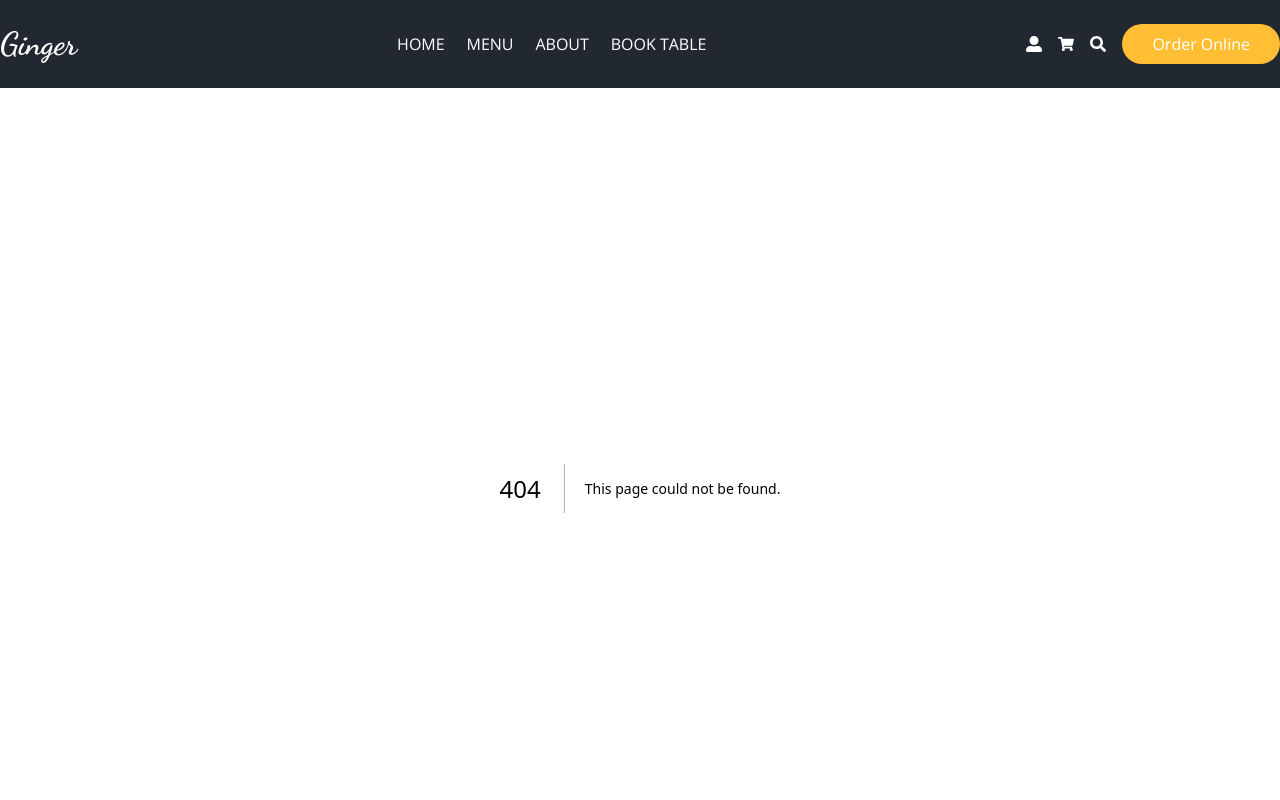
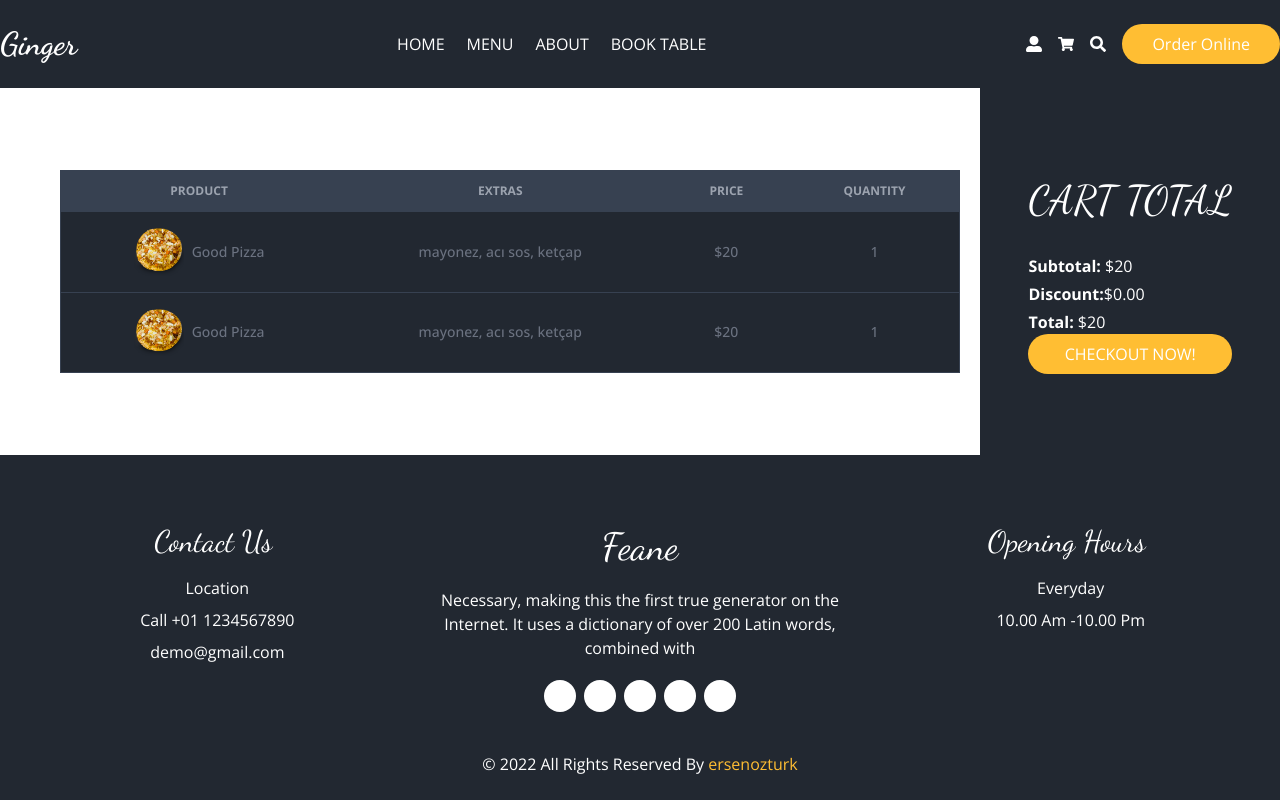
Before and after one commit to ersenozturk/full-stack-ordering-application, a Next.js app: page /cart in a window 1280 px wide. Before the commit this address had no page. Shown: the top 800 px of the page. Built offline with nearby package versions, Linux system fonts and the light colour scheme.

Commit message:
cart page created

```diff
--- a/components/layout/Header.jsx
+++ b/components/layout/Header.jsx
@@ -17,7 +17,6 @@
     setIsSearchModal(true);
   };
   const router = useRouter();
-  console.log(router.route);
   return (
     <header
       className={`h-[5.5rem] z-50 relative ${
@@ -54,12 +53,12 @@
           >
             <FaUserAlt />
           </Link>
-          <a
+          <Link
             className="transition ease-in-out delay-100 hover:text-primary"
-            href="#"
+            href="/cart"
           >
             <FaShoppingCart />
-          </a>
+          </Link>
           <button
             onClick={handleSearch}
             className="transition ease-in-out delay-200 hover:text-primary"
--- /dev/null
+++ b/pages/cart/index.jsx
@@ -0,0 +1,61 @@
+import Image from "next/image";
+import PrimayBtn from "../../components/ui/PrimayBtn";
+import Title from "../../components/ui/Title";
+
+const Cart = () => {
+  return (
+    <div className="min-h-[calc(100vh_-_433px)]">
+      <div className="flex justify-between items-center flex-col md:flex-row">
+        <div className="md:min-h-[calc(100vh_-_433px)] flex items-center flex-1 p-10 overflow-x-auto">
+          <table className="w-full mx-5 text-sm text-center text-gray-500 min-w-full">
+            <thead className="text-xs text-gray-400 bg-gray-700 uppercase">
+              <tr className="border border-gray-700">
+                <th scope="col" className="py-3 px-6">PRODUCT</th>
+                <th scope="col" className="py-3 px-6">EXTRAS</th>
+                <th scope="col" className="py-3 px-6">PRICE</th>
+                <th scope="col" className="py-3 px-6">QUANTITY</th>
+              </tr>
+            </thead>
+            <tbody>
+              <tr className="border border-gray-700 bg-secondary  hover:bg-primary transition-colors delay-100">
+                <td className="flex items-center justify-center gap-x-2 py-4 px-6 font-medium whitespace-nowrap hover:text-white transition-colors delay-100 " >
+                  <Image src="/images/food.png" alt="" width={50} height={50} />
+                  <span>Good Pizza</span>
+                </td>
+                <td className='py-4 px-6 font-medium whitespace-nowrap hover:text-white transition-colors delay-100' >
+                  mayonez, acı sos, ketçap
+                </td>
+                <td className="py-4 px-6 font-medium whitespace-nowrap hover:text-white transition-colors delay-100 ">$20</td>
+                <td className="py-4 px-6 font-medium whitespace-nowrap hover:text-white transition-colors delay-100 ">1</td>
+              </tr>
+              <tr className="border border-gray-700 bg-secondary  hover:bg-primary transition-colors delay-100">
+                <td className="flex items-center justify-center gap-x-2 py-4 px-6 font-medium whitespace-nowrap hover:text-white transition-colors delay-100 " >
+                  <Image src="/images/food.png" alt="" width={50} height={50} />
+                  <span>Good Pizza</span>
+                </td>
+                <td className='py-4 px-6 font-medium whitespace-nowrap hover:text-white transition-colors delay-100' >
+                  mayonez, acı sos, ketçap
+                </td>
+                <td className="py-4 px-6 font-medium whitespace-nowrap hover:text-white transition-colors delay-100 ">$20</td>
+                <td className="py-4 px-6 font-medium whitespace-nowrap hover:text-white transition-colors delay-100 ">1</td>
+              </tr>
+            </tbody>
+          </table>
+        </div>
+        <div className="bg-secondary min-h-[calc(100vh_-_433px)] flex flex-col justify-center text-white p-12 w-full md:w-auto text-center md:text-start">
+          <Title titleClass="text-[40px]">CART TOTAL</Title>
+
+          <div className="mt-6">
+            <b>Subtotal: </b>$20 <br />
+            <b className=" inline-block my-1">Discount: </b>$0.00 <br />
+            <b>Total: </b>$20
+          </div>
+
+          <PrimayBtn className="btn-primary mt-4">CHECKOUT NOW!</PrimayBtn>
+        </div>
+      </div>
+    </div>
+  );
+};
+
+export default Cart;
```
